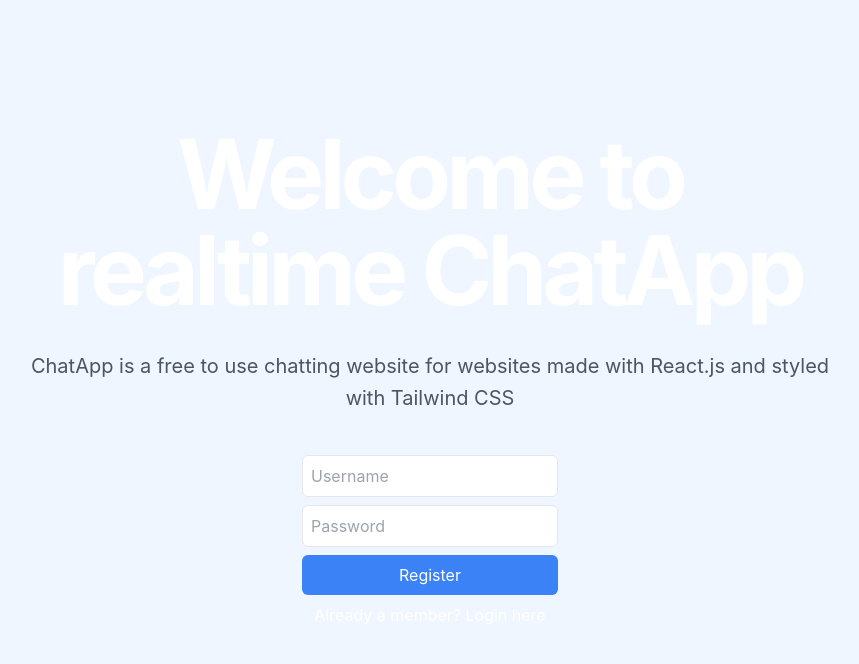
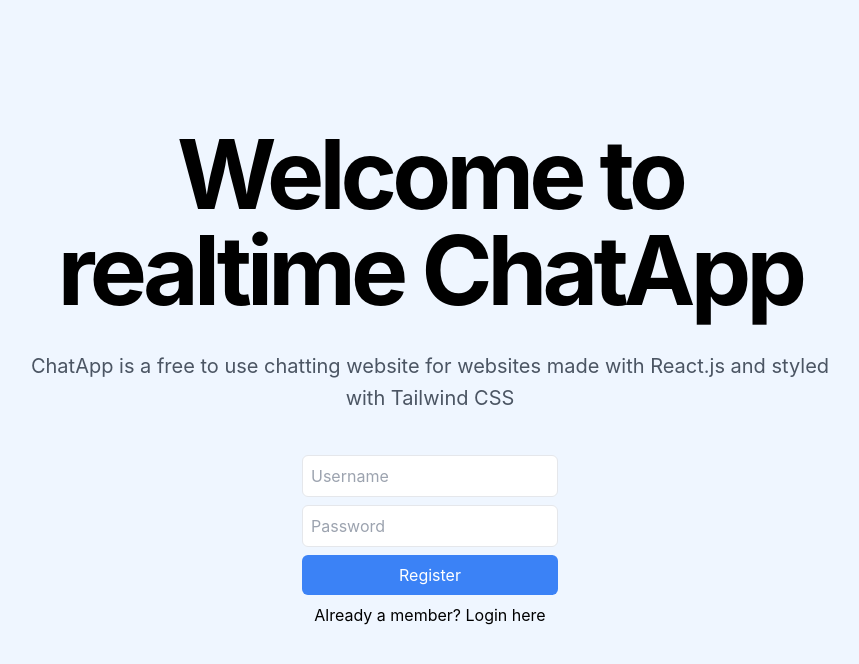
Before and after one commit to Prathamesh1734/mern-chat-app, a React (Vite) app in the folder frontend/: page / in a window 1280 px wide. Shown: the top 664 px of the page, without its empty margins (210-1069 px from the left). Built offline with nearby package versions, Linux system fonts and the light colour scheme; no server answers.

Commit message:
fixed some css on dark and light mode

```diff
--- a/frontend/src/components/RegisterAndLoginForm.jsx
+++ b/frontend/src/components/RegisterAndLoginForm.jsx
@@ -27,7 +27,7 @@
     <div className="bg-blue-50 h-screen flex items-center dark:bg-black text-white">
       <div class="container px-5 pt-32 mx-auto lg:px-4 lg:py-4">
         <div class="flex flex-col w-full mb-2 text-left md:text-center ">
-          <h1 class="mb-2 text-6xl font-bold tracking-tighter text-white lg:text-8xl md:text-7xl">
+          <h1 class="mb-2 text-6xl font-bold tracking-tighter text-black lg:text-8xl md:text-7xl dark:text-white">
             <span>Welcome to </span>
             <br class="hidden lg:block"></br>
             realtime ChatApp
@@ -60,7 +60,7 @@
               placeholder="Password"
               className="block w-full rounded-md p-2 mb-2 border dark:bg-black text-white"
             />
-            <button className="bg-blue-500 text-white block w-full rounded-md p-2 ">
+            <button className="bg-blue-500 text-white block w-full rounded-md p-2 dark:bg-slate-600">
               {isLoginOrRegister === "register" ? "Register" : "Login"}
             </button>
             {errorMessage && (
@@ -68,7 +68,7 @@
                 {errorMessage}
               </div>
             )}
-            <div className="text-center mt-2 dark:text-gray-300">
+            <div className="text-center text-black mt-2 dark:text-gray-300">
               {isLoginOrRegister === "register" && (
                 <div>
                   Already a member?{" "}
```
